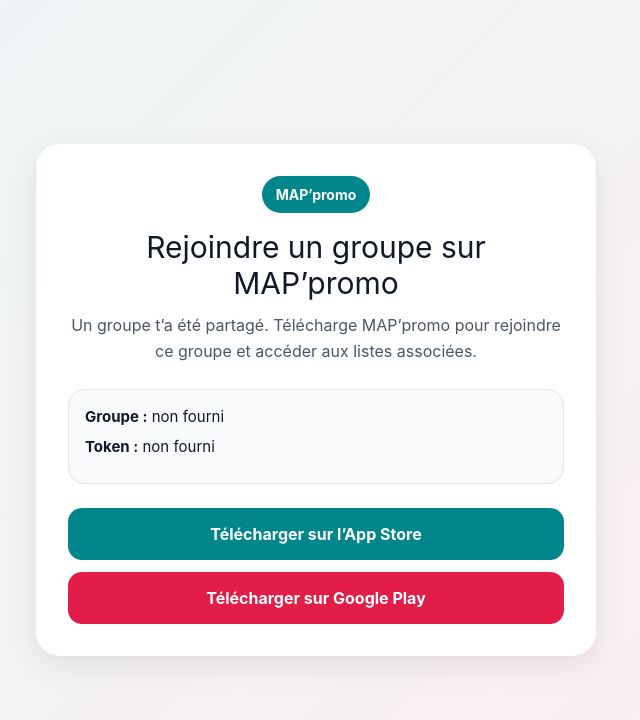
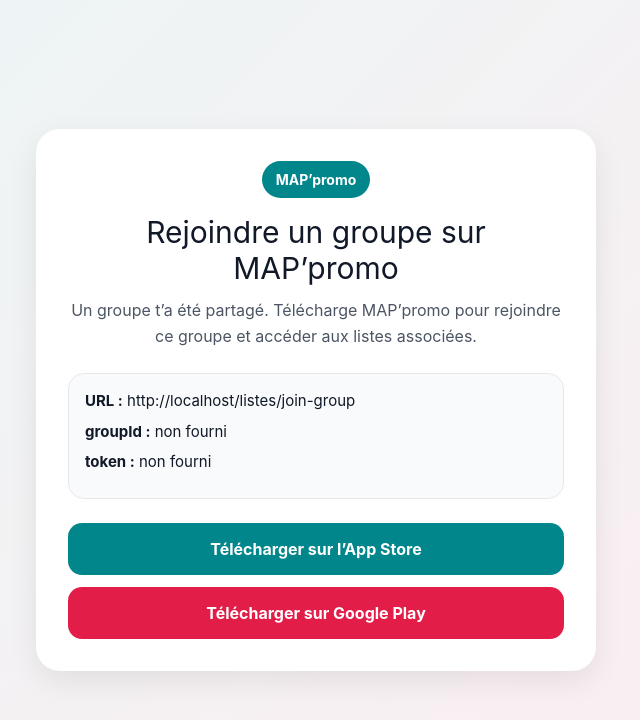
Before and after one commit to qrouxelmappromo-pixel/mappromo-links, a Next.js app: page /listes/join-group in a window 1280 px wide. Shown: the top 720 px of the page, without its empty margins (324-964 px from the left). Built offline with nearby package versions, Linux system fonts and the light colour scheme.

Commit message:
debug join-group url

```diff
--- a/app/listes/join-group/page.tsx
+++ b/app/listes/join-group/page.tsx
@@ -1,9 +1,15 @@
 "use client";
 
+import { useEffect, useState } from "react";
 import { useSearchParams } from "next/navigation";
 
 export default function JoinGroupPage() {
   const searchParams = useSearchParams();
+  const [href, setHref] = useState("");
+
+  useEffect(() => {
+    setHref(window.location.href);
+  }, []);
 
   const groupId = searchParams.get("groupId") ?? "";
   const token = searchParams.get("token") ?? "";
@@ -21,10 +27,13 @@
 
         <div style={styles.infoBox}>
           <p style={styles.infoLine}>
-            <strong>Groupe :</strong> {groupId || "non fourni"}
+            <strong>URL :</strong> {href || "chargement..."}
           </p>
           <p style={styles.infoLine}>
-            <strong>Token :</strong> {token || "non fourni"}
+            <strong>groupId :</strong> {groupId || "non fourni"}
+          </p>
+          <p style={styles.infoLine}>
+            <strong>token :</strong> {token || "non fourni"}
           </p>
         </div>
 
```
